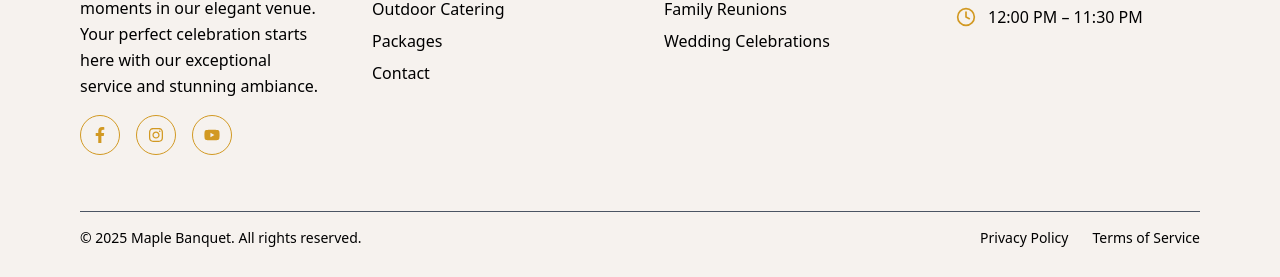
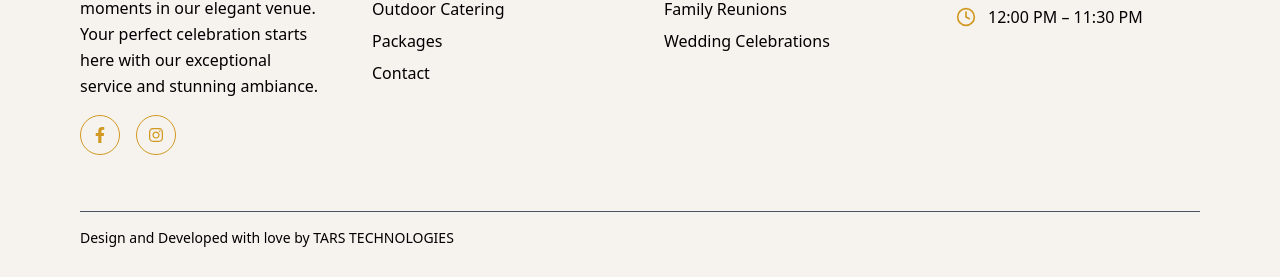
Before and after one commit to JaiPatel0916/Maple-Banquet-hall, a React (Vite) app in the folder frontend/: page /contact in a window 1280 px wide. Shown: the part 1673-1950 px from the top of the page. Built offline with nearby package versions, Linux system fonts and the light colour scheme.

Commit message:
Refactor Footer components to comment out unused links and update footer text

```diff
--- a/frontend/src/components/Contact/ContactFooter.jsx
+++ b/frontend/src/components/Contact/ContactFooter.jsx
@@ -70,7 +70,7 @@ const Footer = () => {
                             <FaInstagram size={16} />
                         </a>
 
-                        <a
+                        {/* <a
                             href="#"
                             aria-label="YouTube"
                             className="group flex items-center justify-center w-10 h-10 rounded-full border border-[#D29922] text-[#D29922]
@@ -79,7 +79,7 @@ const Footer = () => {
                    hover:-translate-y-1 hover:scale-110"
                         >
                             <FaYoutube size={16} />
-                        </a>
+                        </a> */}
                     </div>
 
                 </div>
@@ -138,12 +138,14 @@ const Footer = () => {
                 </div>
             </div>
 
-            <div className="border-t border-gray-600 mt-14 pt-4 flex flex-col md:flex-row justify-between text-black-300 text-sm">
-                <p>© 2025 Maple Banquet. All rights reserved.</p>
-
+            <div className="border-t border-gray-600 mt-14 pt-4 flex flex-col md:flex-row justify-between text-sm">
+                {/* <p>© 2025 Maple Banquet. All rights reserved.</p> */}
                 <div className="flex gap-6 mt-3 md:mt-0">
-                    <a href="#" className="hover:text-[#D29922] text-black">Privacy Policy</a>
-                    <a href="#" className="hover:text-[#D29922] text-black">Terms of Service</a>
+                    {/* <a href="#">Privacy Policy</a>
+                    <a href="#">Terms of Service</a> */}
+                    <Link to="https://tars.co.in/">
+                        <p>Design and Developed with love by TARS TECHNOLOGIES</p>
+                    </Link>
                 </div>
             </div>
         </footer>
--- a/frontend/src/components/Footer.jsx
+++ b/frontend/src/components/Footer.jsx
@@ -73,7 +73,7 @@ const Footer = () => {
                             <FaInstagram size={16} />
                         </a>
 
-                        <a
+                        {/* <a
                             href="#"
                             aria-label="YouTube"
                             className="group flex items-center justify-center w-10 h-10 rounded-full border border-[#D29922] text-[#D29922]
@@ -82,7 +82,7 @@ const Footer = () => {
                    hover:-translate-y-1 hover:scale-110"
                         >
                             <FaYoutube size={16} />
-                        </a>
+                        </a> */}
                     </div>
 
                 </div>
@@ -144,10 +144,13 @@ const Footer = () => {
 
 
             <div className="border-t border-gray-600 mt-14 pt-4 flex flex-col md:flex-row justify-between text-sm">
-                <p>© 2025 Maple Banquet. All rights reserved.</p>
+                {/* <p>© 2025 Maple Banquet. All rights reserved.</p> */}
                 <div className="flex gap-6 mt-3 md:mt-0">
-                    <a href="#">Privacy Policy</a>
-                    <a href="#">Terms of Service</a>
+                    {/* <a href="#">Privacy Policy</a>
+                    <a href="#">Terms of Service</a> */}
+                    <Link to="https://tars.co.in/">
+                        <p>Design and Developed with love by TARS TECHNOLOGIES</p>
+                    </Link>
                 </div>
             </div>
 
--- a/frontend/src/components/OutdoorCatering/OutdoorFooter.jsx
+++ b/frontend/src/components/OutdoorCatering/OutdoorFooter.jsx
@@ -70,7 +70,7 @@ const Footer = () => {
                         >
                             <FaInstagram size={16} />
                         </a>
-
+{/*
                         <a
                             href="#"
                             aria-label="YouTube"
@@ -80,7 +80,7 @@ const Footer = () => {
                    hover:-translate-y-1 hover:scale-110"
                         >
                             <FaYoutube size={16} />
-                        </a>
+                        </a> */}
                     </div>
 
                 </div>
@@ -136,13 +136,14 @@ const Footer = () => {
                     </div>
                 </div>
             </div>
-
-            <div className="border-t border-gray-600 mt-14 pt-4 flex flex-col md:flex-row justify-between text-black-300 text-sm">
-                <p>© 2025 Maple Banquet. All rights reserved.</p>
-
+            <div className="border-t border-gray-600 mt-14 pt-4 flex flex-col md:flex-row justify-between text-sm">
+                {/* <p>© 2025 Maple Banquet. All rights reserved.</p> */}
                 <div className="flex gap-6 mt-3 md:mt-0">
-                    <a href="#" className="hover:text-[#D29922] text-black">Privacy Policy</a>
-                    <a href="#" className="hover:text-[#D29922] text-black">Terms of Service</a>
+                    {/* <a href="#">Privacy Policy</a>
+                    <a href="#">Terms of Service</a> */}
+                    <Link to="https://tars.co.in/">
+                        <p>Design and Developed with love by TARS TECHNOLOGIES</p>
+                    </Link>
                 </div>
             </div>
         </footer>
--- a/frontend/src/components/Packages/PackageFooter.jsx
+++ b/frontend/src/components/Packages/PackageFooter.jsx
@@ -70,7 +70,7 @@ const Footer = () => {
                             <FaInstagram size={16} />
                         </a>
 
-                        <a
+                        {/* <a
                             href="#"
                             aria-label="YouTube"
                             className="group flex items-center justify-center w-10 h-10 rounded-full border border-[#D29922] text-[#D29922]
@@ -79,7 +79,7 @@ const Footer = () => {
                    hover:-translate-y-1 hover:scale-110"
                         >
                             <FaYoutube size={16} />
-                        </a>
+                        </a> */}
                     </div>
 
                 </div>
@@ -138,12 +138,14 @@ const Footer = () => {
                 </div>
             </div>
 
-            <div className="border-t border-gray-600 mt-14 pt-4 flex flex-col md:flex-row justify-between text-black-300 text-sm">
-                <p>© 2025 Maple Banquet. All rights reserved.</p>
-
+            <div className="border-t border-gray-600 mt-14 pt-4 flex flex-col md:flex-row justify-between text-sm">
+                {/* <p>© 2025 Maple Banquet. All rights reserved.</p> */}
                 <div className="flex gap-6 mt-3 md:mt-0">
-                    <a href="#" className="hover:text-[#D29922] text-black">Privacy Policy</a>
-                    <a href="#" className="hover:text-[#D29922] text-black">Terms of Service</a>
+                    {/* <a href="#">Privacy Policy</a>
+                    <a href="#">Terms of Service</a> */}
+                    <Link to="https://tars.co.in/">
+                        <p>Design and Developed with love by TARS TECHNOLOGIES</p>
+                    </Link>
                 </div>
             </div>
         </footer>
```
